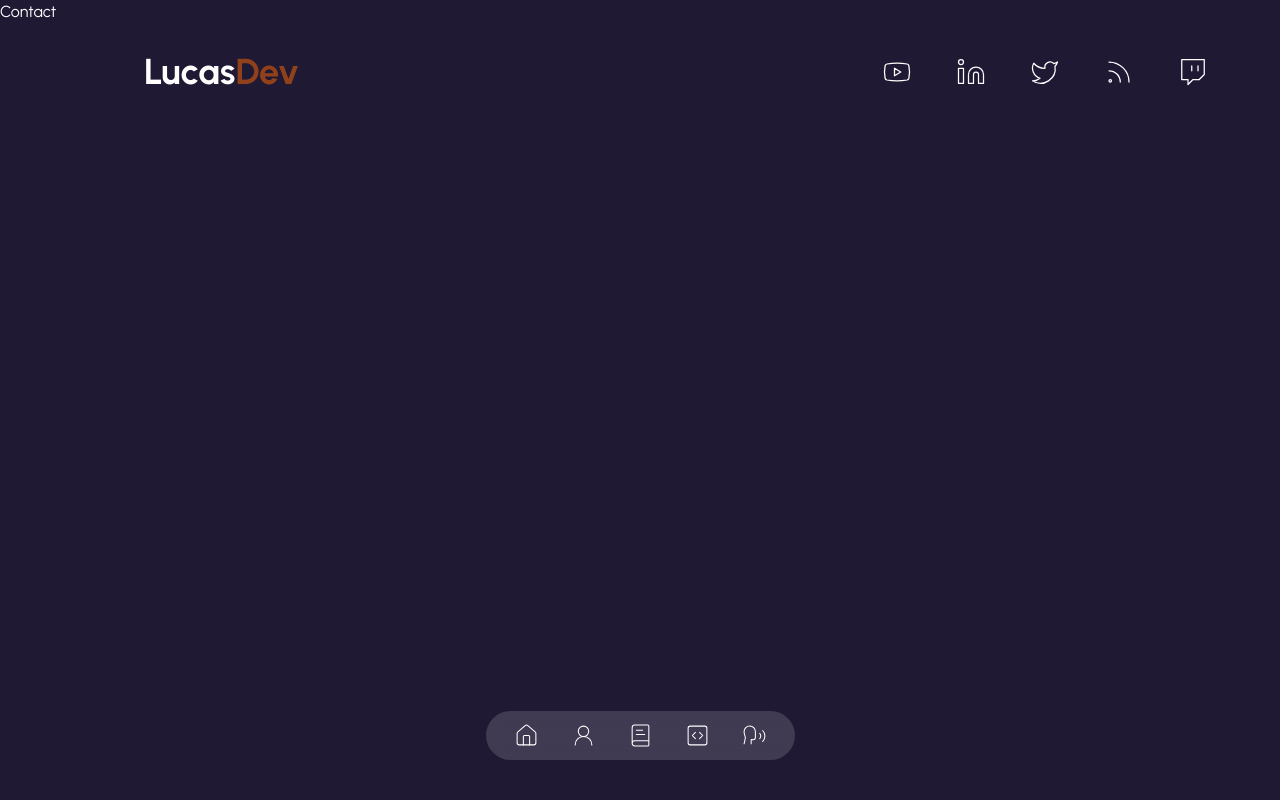
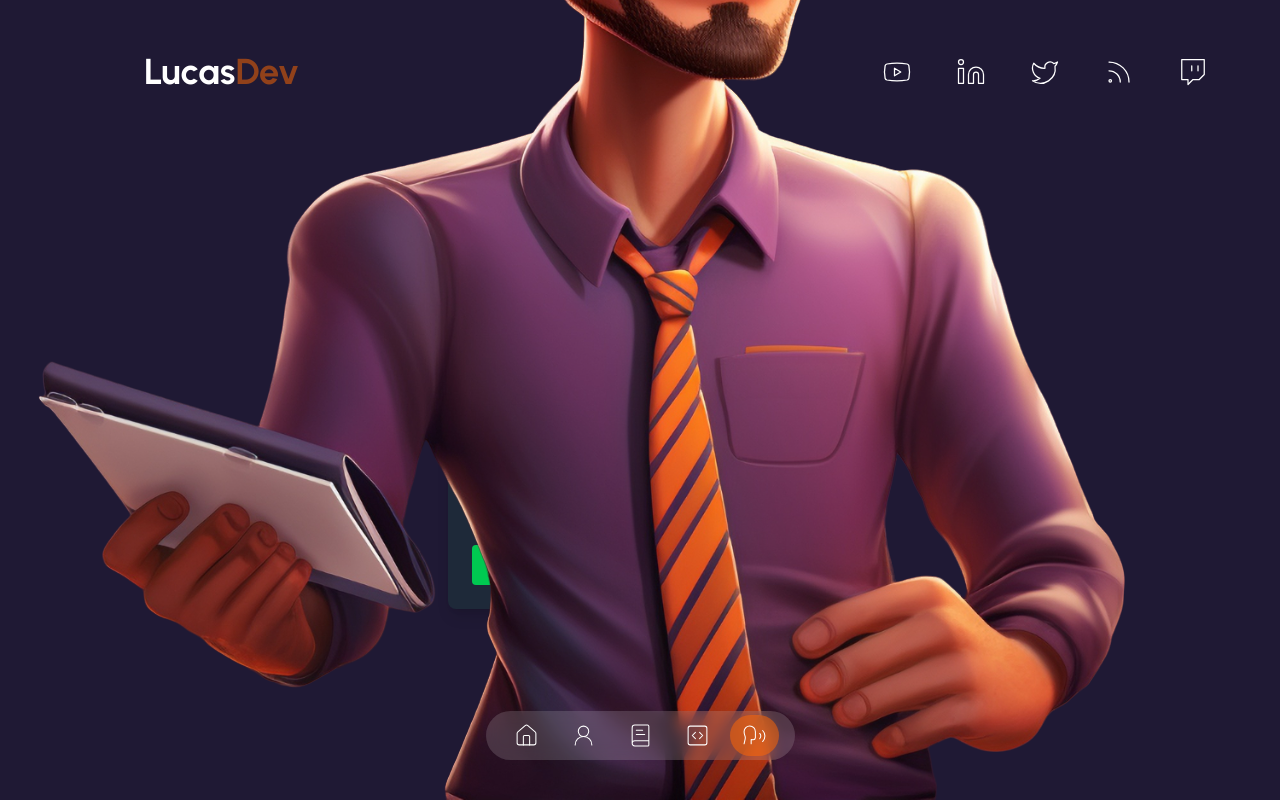
Before and after one commit to lucasbadino/PortfolioNextjs, a Next.js app: page /contact in a window 1280 px wide. Built offline with nearby package versions, Linux system fonts and the light colour scheme.

Commit message:
add contact page

```diff
--- a/app/contact/page.tsx
+++ b/app/contact/page.tsx
@@ -1,4 +1,136 @@
+"use client";
+
+import { Container } from "@/components/Container";
+import { TransitionPage } from "@/components/TransitionPage";
+import { MotionTransitions } from "@/components/Transitions";
+import Image from "next/image";
+import { useState } from "react";
+import emailjs from "emailjs-com"; // Importamos EmailJS
+
+// Importando iconos de react-icons
+import { FaGithub, FaLinkedin, FaEnvelope, FaWhatsapp } from "react-icons/fa";
+
 const ContactPage = () => {
-    return <h1>Contact</h1>
+    const [formData, setFormData] = useState({
+        name: '',
+        message: ''
+    });
+    const [isLoading, setIsLoading] = useState(false);
+    const [isSuccess, setIsSuccess] = useState<boolean | null>(null);
+
+    const handleChange = (e: any) => {
+        setFormData({
+            ...formData,
+            [e.target.name]: e.target.value
+        });
+    };
+
+    const sendEmail = (e: any) => {
+        e.preventDefault();
+
+        setIsLoading(true);
+
+        // Enviar correo con EmailJS
+        emailjs.sendForm(
+            "service_tbusdkj", // Sustituye por tu service_id de EmailJS
+            "template_qnn2wfs", // Sustituye por tu template_id de EmailJS
+            e.target, // El formulario completo
+            "GLxhqgCQu5sw7axdm"
+        )
+            .then(
+                (result) => {
+                    console.log(result);
+                    setIsSuccess(true);
+                    setIsLoading(false);
+                    setFormData({ name: '', message: '' });
+                },
+                (error) => {
+                    setIsSuccess(false);
+                    setIsLoading(false);
+                }
+            );
+    };
+
+    return (
+        <Container>
+            <TransitionPage />
+            <MotionTransitions position="bottom" className="bottom-0 left-0 hidden md:block md:absolute">
+                <Image
+                    src="/avatar-works.png"
+                    width={200} height={200}
+                    className="w-full h-full"
+                    alt="Avatar Portfolio"
+                />
+            </MotionTransitions>
+
+            {/* Contact Card */}
+            <div className="flex justify-center items-center mt-10">
+                <div className="bg-gray-800 text-white p-6 rounded-lg shadow-lg max-w-sm w-full">
+                    {/* Redes Sociales */}
+                    <div className="flex justify-center gap-6 mb-6">
+                        <a href="https://github.com/lucasbadino" target="_blank" className="hover:text-green-500">
+                            <FaGithub size={30} />
+                        </a>
+                        <a href="https://www.linkedin.com/in/lucasbadino/" target="_blank" className="hover:text-green-500">
+                            <FaLinkedin size={30} />
+                        </a>
+                        <a href="mailto:lucas.badino.7@gmail.com" className="hover:text-green-500">
+                            <FaEnvelope size={30} />
+                        </a>
+                        <a href="tel:+543574414058" className="hover:text-green-500">
+                            <FaWhatsapp size={30} />
+                        </a>
+                    </div>
+
+                    <h2 className="text-2xl font-semibold text-gray-200">Contacto</h2>
+                    <p className="text-gray-400 mt-2">¡Estoy disponible para proyectos interesantes! No dudes en ponerte en contacto.</p>
+
+                    {/* Contact Form */}
+                    <div className="mt-6">
+                        <form onSubmit={sendEmail}>
+                            <div className="mb-4">
+                                <label htmlFor="name" className="block text-sm font-medium text-gray-200">Tu Nombre</label>
+                                <input
+                                    type="text"
+                                    id="name"
+                                    name="name"
+                                    value={formData.name}
+                                    onChange={handleChange}
+                                    className="w-full p-2 mt-1 border rounded-md border-gray-700 bg-gray-900 text-white"
+                                    placeholder="Escribe tu nombre"
+                                    required
+                                />
+                            </div>
+                            <div className="mb-4">
+                                <label htmlFor="message" className="block text-sm font-medium text-gray-200">Tu Mensaje</label>
+                                <textarea
+                                    id="message"
+                                    name="message"
+                                    value={formData.message}
+                                    onChange={handleChange}
+                                    className="w-full p-2 mt-1 border rounded-md border-gray-700 bg-gray-900 text-white"
+                                    placeholder="Escribe tu mensaje"
+                                    required
+                                />
+                            </div>
+                            <button
+                                type="submit"
+                                className="bg-green-500 text-white py-2 px-4 rounded hover:bg-green-600 w-full"
+                            >
+                                {isLoading ? "Enviando..." : "Enviar"}
+                            </button>
+                        </form>
+
+                        {isSuccess !== null && (
+                            <div className={`mt-4 ${isSuccess ? "text-green-600" : "text-red-600"}`}>
+                                {isSuccess ? "¡Mensaje enviado con éxito!" : "Hubo un error al enviar el mensaje."}
+                            </div>
+                        )}
+                    </div>
+                </div>
+            </div>
+        </Container>
+    );
 };
+
 export default ContactPage;
--- /dev/null
+++ b/app/portfolio/page.tsx
@@ -0,0 +1,31 @@
+import { AvatarPortfolio } from "@/components/avatar-portfolio";
+import { CircleImage } from "@/components/circle-image";
+import { Container } from "@/components/Container";
+import { PortfolioBox } from "@/components/portfolio-box";
+import { TransitionPage } from "@/components/TransitionPage";
+import { dataPortfolio } from "@/data";
+
+const PortfilioPage = () => {
+    return (
+        <Container>
+            <TransitionPage />
+            <AvatarPortfolio />
+            <CircleImage />
+            <div className="flex flex-col justify-center h-full">
+                <h1 className="text-2xl leading-tight text-center md:text-4xl md:mb-5">
+                    Mis {" "}
+                    <span className="font-bold bg-orange-500/50  text-transparent bg-clip-text">
+                        Proyectos
+                    </span>
+                </h1>
+                <div className="relative z-10 grid max-w-5xl gap-6 mx-auto mt-4 md:grid-cols-4">
+                {dataPortfolio.map((data) => {
+                    return <PortfolioBox key={data.id} data={data}/>;
+                })}
+
+                </div>
+            </div>
+        </Container>
+    );
+};
+export default PortfilioPage;
--- a/app/services/page.tsx
+++ b/app/services/page.tsx
@@ -2,6 +2,8 @@ import { AvatarServices } from "@/components/avatar-services";
 import { CircleImage } from "@/components/circle-image";
 import { SliderServices } from "@/components/slider-services";
 import { TransitionPage } from "@/components/TransitionPage";
+import { redirect } from "next/dist/server/api-utils";
+import Link from "next/link";
 
 const ServicesPage = () => {
     return (
@@ -25,9 +27,14 @@ const ServicesPage = () => {
                         dolores in. Nesciunt, porro. Veniam eveniet assumenda quidem adipisci.
                         Inventore nihil ratione facilis cumque. Ipsum, deleniti.
                     </p>
-                    <button className="px-3 py-2 bg-orange-500 hover:bg-orange-600/50 cursor-pointer rounded-lg">
-                        Contacta conmigo
-                    </button>
+                    <Link href="/contact">
+                        <button
+                            className="px-3 py-2 bg-orange-500 hover:bg-orange-600/50 cursor-pointer rounded-lg"
+                        >
+
+                            Contacta conmigo
+                        </button>
+                    </Link>
                 </div>
                 <div className="">
                     <SliderServices />
--- /dev/null
+++ b/components/avatar-portfolio.tsx
@@ -0,0 +1,16 @@
+"use client";
+
+import Image from "next/image";
+import { MotionTransitions } from "./Transitions";
+
+export const AvatarPortfolio = () => {
+    return (
+        <MotionTransitions position="bottom" className="bottom-0 left-0 hidden md:block md:absolute">
+            <Image
+                src="/avatar-works.png"
+                width={200} height={200}
+                className="w-full h-full" alt="Avatar Portfolio"
+            />
+        </MotionTransitions>
+    );
+};
--- /dev/null
+++ b/components/portfolio-box.tsx
@@ -0,0 +1,50 @@
+"use client";
+
+import Image from "next/image";
+import Link from "next/link";
+
+interface PortfolioBoxProps {
+    data: {
+        id: number,
+        title: string,
+        image: string,
+        urlGithub: string,
+        urlDemo: string
+    }
+}
+export const PortfolioBox = (props: PortfolioBoxProps) => {
+    const { data } = props;
+    const { id, title, image, urlGithub, urlDemo } = data;
+    return (
+        <div
+            key={id}
+            className="p-5 bg-slate-500/20 rounded-lg shadow-md hover:shadow-xl transition-all duration-300"
+        >
+            <h3 className="mb-4 text-xl">{title}</h3>
+            <Image
+                src={image}
+                alt="Image"
+                width={200} height={200} className="w-full md:w-[200px] rounded-2xl h-auto"
+            />
+
+            <div className="flex gap-5 mt-5">
+                <Link
+                    href={urlGithub}
+                    target="_blank"
+                    className="p-2 transition duration-150 rounded-lg bg-slate-500 hover:bg-slate-500/80"
+                >
+                    Github
+                </Link>
+
+                <Link
+                    href={urlDemo}
+                    target="_blank"
+                    className="p-2 transition duration-150 rounded-lg bg-orange-500 hover:bg-orange-500/80"
+                >
+                    Live demo
+                </Link>
+            </div>
+        </div>
+    );
+
+};
--- a/data.tsx
+++ b/data.tsx
@@ -58,7 +58,7 @@ export const itemsNavbar = [
         id: 5,
         title: "Home",
         icon: <Speech size={25} color="#fff" strokeWidth={1} />,
-        link: "/testimonials",
+        link: "/contact",
     },
 ];
 
--- a/package.json
+++ b/package.json
@@ -11,6 +11,7 @@
   "dependencies": {
     "@tsparticles/react": "^3.0.0",
     "@tsparticles/slim": "^3.8.1",
+    "emailjs-com": "^3.2.0",
     "framer-motion": "^12.4.10",
     "lucide-react": "^0.477.0",
     "next": "^15.2.1",
@@ -18,6 +19,7 @@
     "react": "^19.0.0",
     "react-countup": "^6.5.3",
     "react-dom": "^19.0.0",
+    "react-icons": "^5.5.0",
     "react-type-animation": "^3.2.0",
     "swiper": "^11.2.5"
   },
```
Also changed, not shown: 1 other file (tests, documents, lock files or other folders).
